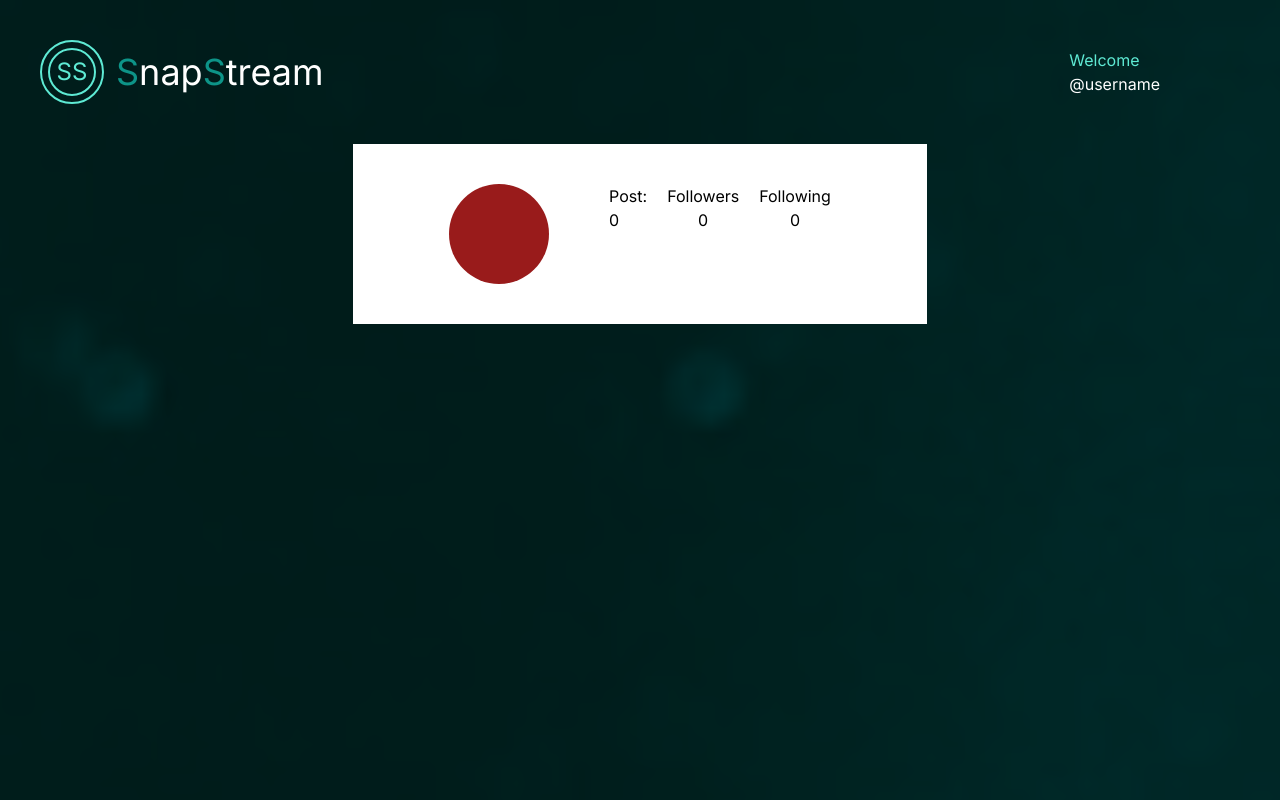
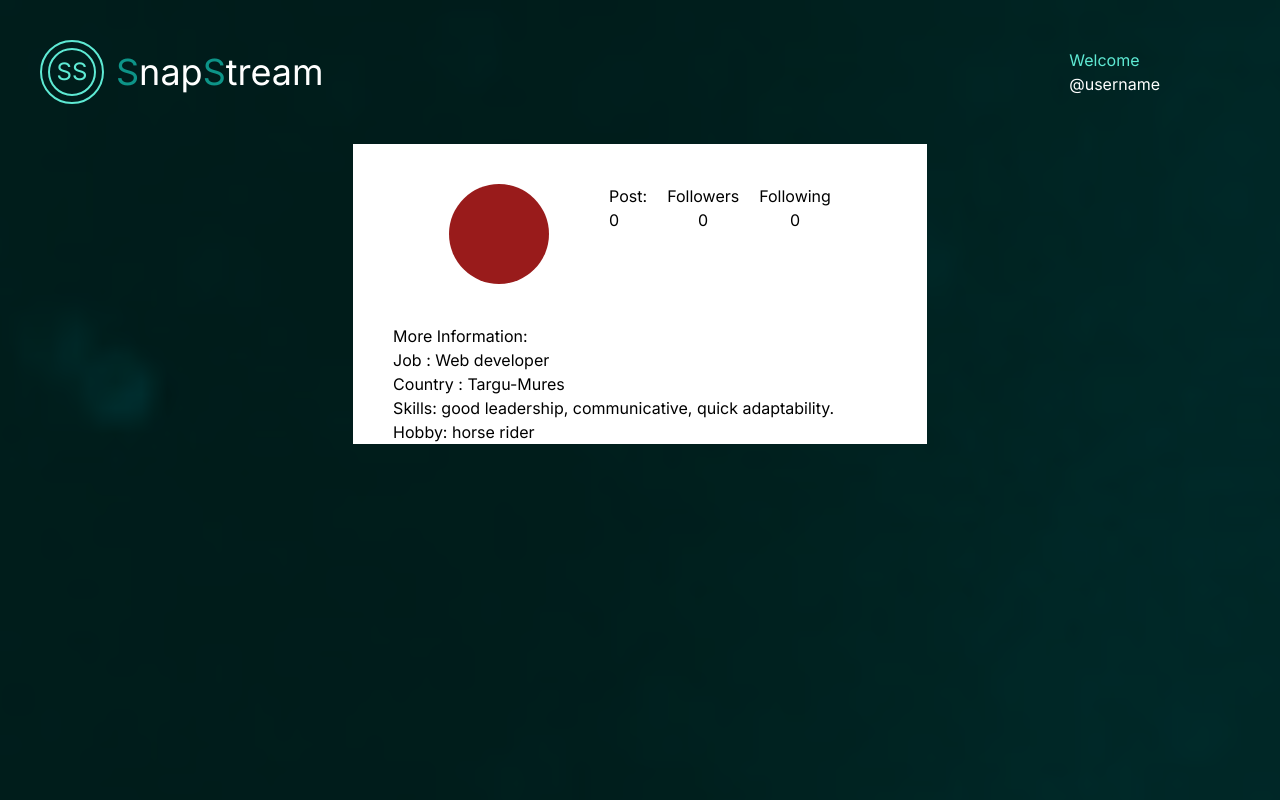
Before and after one commit to AnitaGulacsi/SnapSteam, a Next.js app: page /username in a window 1280 px wide. Built offline with nearby package versions, Linux system fonts and the light colour scheme.

Commit message:
add InfoPoint component

```diff
--- a/app/test/post-data.js
+++ b/app/test/post-data.js
@@ -38,3 +38,19 @@ export const PostData = [
     url: "/_next/static/media/img4.666104a2.png",
   },
 ];
+
+export const UserData = [
+  {
+    id: 1,
+    name: "Anita_g",
+    userinfo: [
+      {
+        id: "01",
+        job: "Web developer",
+        country: "Targu-Mures",
+        skills: "good leadership, communicative, quick adaptability.",
+        hobby: "horse rider",
+      },
+    ],
+  },
+];
--- /dev/null
+++ b/app/ui/components/profile-page/InfoPoint.tsx
@@ -0,0 +1,25 @@
+import { FC } from "react";
+
+interface InfoPointProps {
+  job: string;
+  country: string;
+  skills: string;
+  hobby: string;
+}
+
+export const InfoPoint: FC<InfoPointProps> = ({
+  job,
+  country,
+  skills,
+  hobby,
+}) => {
+  return (
+    <div>
+      <h4>More Information:</h4>
+      <p>Job : {job}</p>
+      <p>Country : {country}</p>
+      <p>Skills: {skills}</p>
+      <p>Hobby: {hobby}</p>
+    </div>
+  );
+};
--- a/app/ui/components/profile-page/metrics/Metrics.tsx
+++ b/app/ui/components/profile-page/metrics/Metrics.tsx
@@ -18,7 +18,7 @@ export const Metrics: FC<MetricsProps> = ({
   followingCounter,
 }) => {
   return (
-    <div className="bg-white flex flex-row gap-10 justify-between p-10 sm:px-24 md:justify-center">
+    <div className="flex flex-row gap-10 justify-between p-10 sm:px-24 md:justify-center">
       <div className="flex flex-col">
         <div className="h-[100px] w-[100px] bg-red-800 rounded-full" />
         <div className="flex flex-row gap-2 ml-5 xl:hidden">
--- a/app/username/page.tsx
+++ b/app/username/page.tsx
@@ -1,11 +1,14 @@
 import { Navbar } from "../ui/components/navbar/Navbar";
 import { Metrics } from "../ui/components/profile-page/metrics/Metrics";
+import { UserData } from "../test/post-data";
+import { InfoPoint } from "../ui/components/profile-page/InfoPoint";
 
 export default function Page() {
   return (
     <main className="bg-green h-screen">
       <Navbar welcome={"Welcome"} username={"@username"} />
       <div className="flex justify-center">
+        <div className="bg-white flex flex-col">
           <Metrics
             post={"Post:"}
             postCounter={0}
@@ -14,6 +17,23 @@ export default function Page() {
             following={"Following"}
             followingCounter={0}
           />
+
+          <div className="px-10">
+            {UserData.map((user) => (
+              <div key={user.id}>
+                {user.userinfo.map((info) => (
+                  <InfoPoint
+                    key={info.id}
+                    job={info.job}
+                    country={info.country}
+                    skills={info.skills}
+                    hobby={info.hobby}
+                  />
+                ))}
+              </div>
+            ))}
+          </div>
+        </div>
       </div>
     </main>
   );
```
Lines whose indentation alone changed are shown as unchanged.
